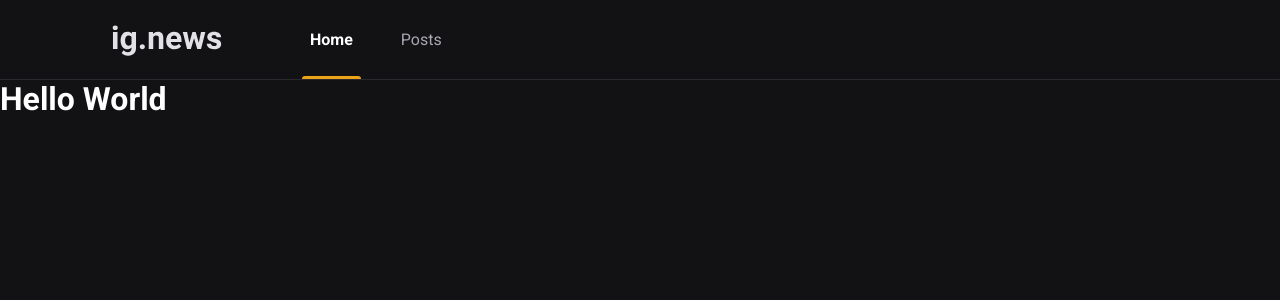
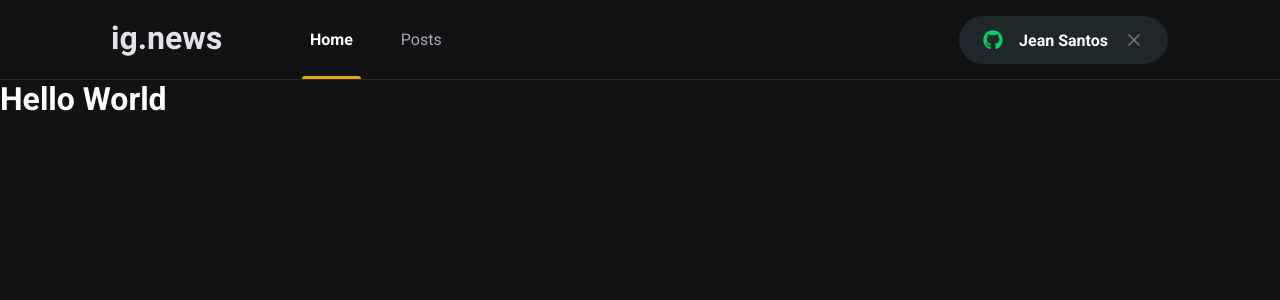
Before and after one commit to jeansantosw/ignews, a Next.js app: page / in a window 1280 px wide. Shown: the top 300 px of the page. Built offline with nearby package versions, Linux system fonts and the light colour scheme.

Commit message:
Up componente SignInButton

```diff
--- a/package.json
+++ b/package.json
@@ -12,6 +12,7 @@
     "next": "11.0.1",
     "react": "17.0.2",
     "react-dom": "17.0.2",
+    "react-icons": "^4.2.0",
     "sass": "^1.36.0"
   },
   "devDependencies": {
--- a/src/components/Header/index.tsx
+++ b/src/components/Header/index.tsx
@@ -1,3 +1,4 @@
+import { SignInButton } from '../SignInButton';
 import styles from './styles.module.scss';
 
 export function Header(){
@@ -12,6 +13,7 @@
           <a className={ styles.active }>Home</a>
           <a>Posts</a>
         </nav>
+        <SignInButton />
       </div>
     </header>
   );
--- a/src/components/Header/styles.module.scss
+++ b/src/components/Header/styles.module.scss
@@ -52,4 +52,7 @@
       }
     }
   }
+  button {
+    margin-left: auto;
+  }
 }
--- /dev/null
+++ b/src/components/SignInButton/index.tsx
@@ -0,0 +1,23 @@
+import { FaGithub } from 'react-icons/fa';
+import { FiX } from 'react-icons/fi';
+
+import styles from './style.module.scss';
+
+export function SignInButton() {
+  const isUserLoggedIn = true;
+
+  return isUserLoggedIn ? (
+    <button type="button"
+            className={ styles.signInButton }>
+      <FaGithub color="#04d361" />
+      Jean Santos
+      <FiX color="#737380" className= { styles.closeIcon } />
+    </button>
+  ) : (
+    <button type="button"
+            className={ styles.signInButton }>
+      <FaGithub color="#eba417" />
+      Sign in with GitHub
+    </button>
+  );
+}
--- /dev/null
+++ b/src/components/SignInButton/style.module.scss
@@ -0,0 +1,34 @@
+.signInButton {
+  height: 3rem;
+  border-radius: 3rem;
+  background: var(--gray-850);
+  border: 0;
+  padding: 0 1.5rem;
+
+  display: flex;
+  align-items: center;
+  justify-content: center;
+
+  color: var(--white);
+  font-weight: bold;
+
+  svg {
+    width: 20px;
+    height: 20px;
+  }
+
+  svg:first-child {
+    margin-right: 1rem;
+  }
+
+  svg.closeIcon {
+    margin-left: 1rem;
+  }
+
+  transition: filter 0.2s;
+
+  &:hover {
+    filter: brightness(0.8)
+  }
+
+}
--- a/src/styles/global.scss
+++ b/src/styles/global.scss
@@ -10,6 +10,7 @@
   --gray-100: #e1e1e6;
   --gray-300: #a8a8b3;
   --gray-800: #29292e;
+  --gray-850: #1f2729;
   --gray-900: #121214;
 
   --cyan-500: #61dafb;
```
Also changed, not shown: 1 other file (tests, documents, lock files or other folders).
